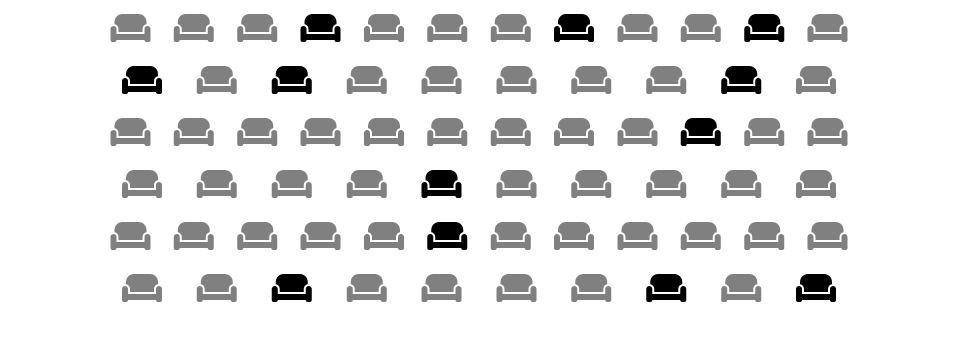
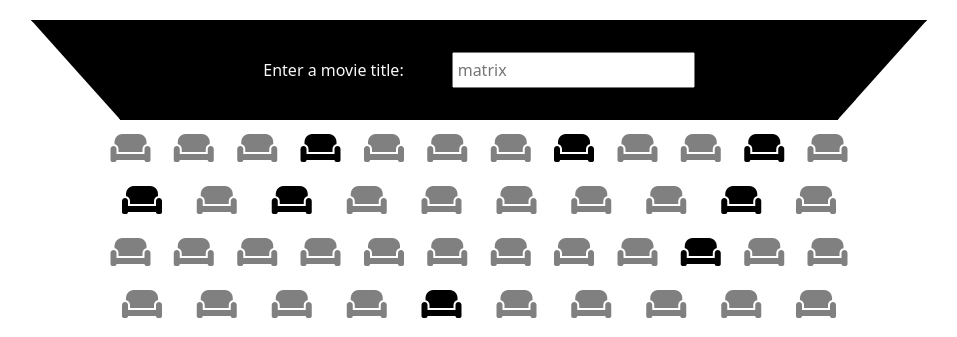
Before and after one commit to fatihsenyigit/movieSeat, a plain HTML site: page index.html in a window 1280 px wide. Shown: the top 337 px of the page, without its empty margins (161-1118 px from the left). Drawn offline with nearby package versions, Linux system fonts and the light colour scheme.

Commit message:
black screen

```diff
--- a/index.html
+++ b/index.html
@@ -24,7 +24,14 @@
   <body>
 
     <!-- SCREEN -->
-
+      <div class="screen" >
+        <form action="" class="form">
+          <div class="screen-content">
+            <label for="" class="text-light me-5">Enter a movie title:</label>
+            <input class="p-1" type="text" placeholder="matrix">
+          </div>
+        </form>
+      </div>
 
     <!-- Movie Info -->
 
```
